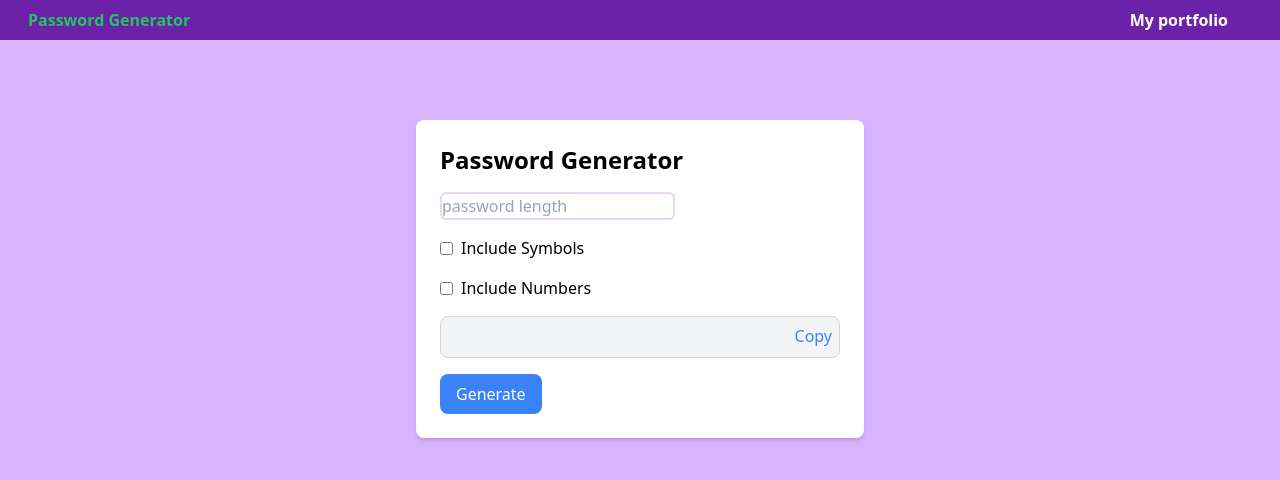
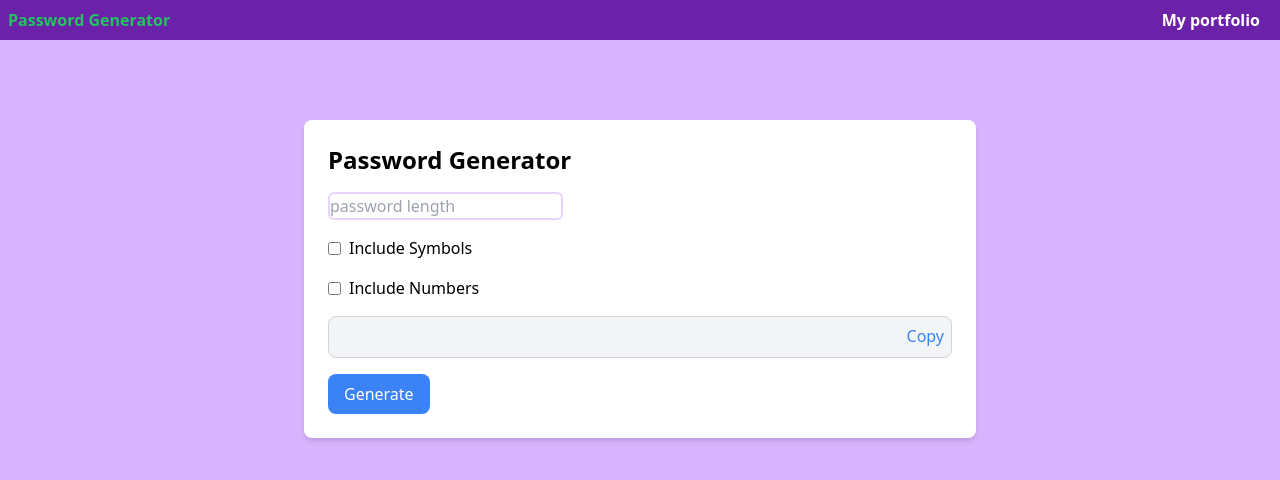
Before and after one commit to harshbuttru3/psswd, a plain HTML site: page index.html in a window 1280 px wide. Drawn offline with nearby package versions, Linux system fonts and the light colour scheme.

Commit message:
Add files via upload

```diff
--- a/index.html
+++ b/index.html
@@ -16,7 +16,7 @@
   top: 50%;
   left: 50%;
   transform: translate(-50%, -50%);
-  background-color: rgba(0, 0, 0, 0.8);
+  background-color: rgba(46, 41, 41, 0.6);
   color: #fff;
   padding: 10px 20px;
   border-radius: 5px;
@@ -29,12 +29,12 @@
 
 <body class="bg-purple-300 ">
     <nav class="flex bg-purple-800 flex-wrap justify-between h-10 py-2">
-        <div class="text-green-500 font-bold mx-7">Password Generator</div>
-        <div class="flex mx-10">
-            <a href ="https://harshbuttru3.github.io/portfolio" style="text-decoration: none;"><h2 class="font-bold text-white mx-3">My portfolio</h2></a>
+        <div class="justify-around font-bold  flex">
+          <h2 class="text-green-500 ml-2">Password Generator</h2>
+          <a href="https://harshbuttru3.github.io/portfolio"><h2 class="font-bold text-white cursor-pointer absolute right-5">My portfolio</h2></a>
         </div>
     </nav>
-    <div class="max-w-md mx-auto mt-20">
+    <div class="max-w-2xl mx-auto mt-20">
         <div class="p-6 bg-white rounded-lg shadow-md">
           <h1 class="text-2xl font-bold mb-4">Password Generator</h1>
 
```
